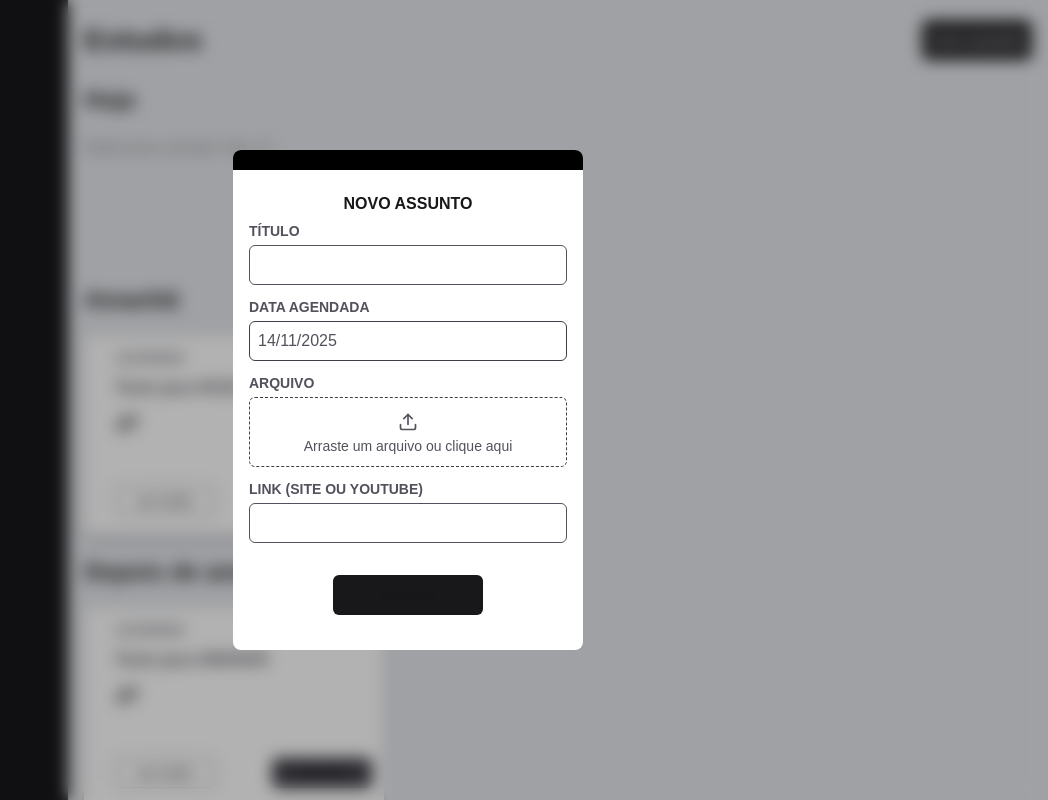
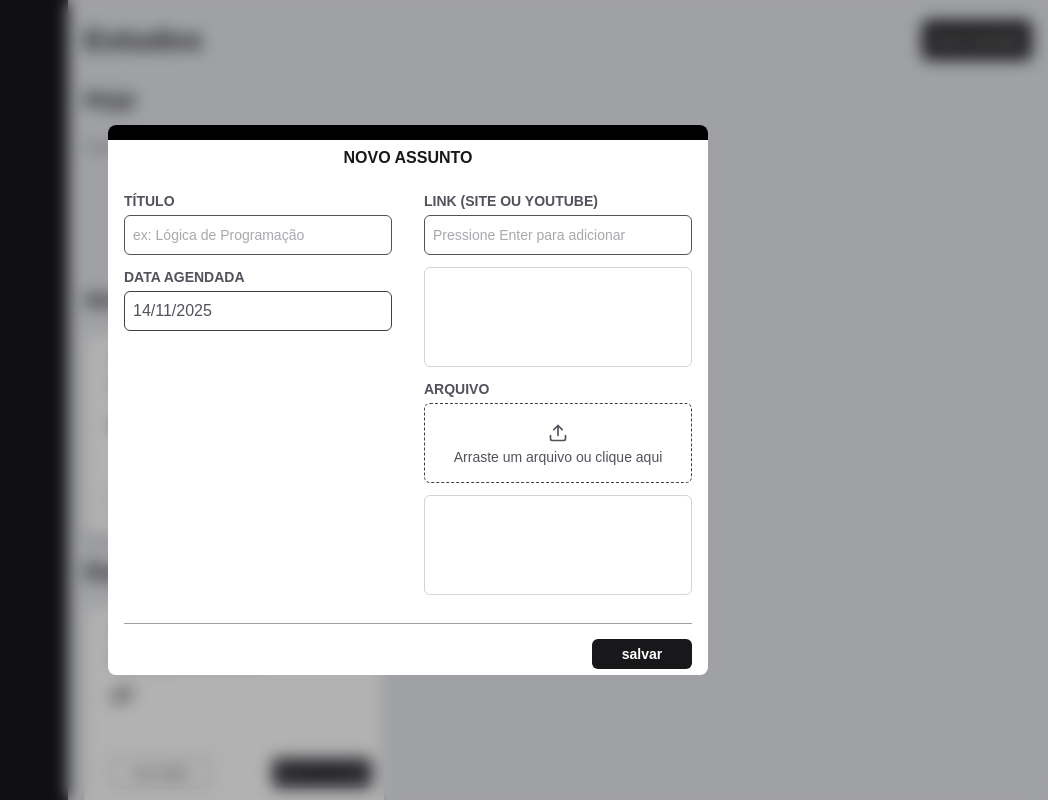
Before and after one commit to kelsmartins/projeto-studyo, a Next.js app in the folder app-estudos/: page / in a window 1280 px wide. Both pictures are taken after a click on the button "novo assunto". Shown: the whole page, without its empty margins (232-1280 px from the left). Built offline with nearby package versions, Linux system fonts and the light colour scheme.

Commit message:
mudança de card para paisagem + alteração state link de string para array de string + 2 ul que listam links e arquivos selecionados

```diff
--- a/app-estudos/app/page.tsx
+++ b/app-estudos/app/page.tsx
@@ -20,7 +20,7 @@ export default function Home() {
   }
 
   // hospedando imagens em servidor online (banco de dados nao guarda arquivos) - CLOUDINARY
-  async function handleSaveNewCard(title: string, date: Date, files?: File[], link?: string ) {
+  async function handleSaveNewCard(title: string, date: Date, files?: File[], links?: string[] ) {
 
       // se enviou arquivo  (INICIO)
       const uploadedUrls: string[] = []; // teste
@@ -50,7 +50,7 @@ export default function Home() {
           id: newId,
           dataAgendada: date,
           assunto: title,
-          linkFonteDigital: link,
+          linkFonteDigital: links,
           arquivosFonteDigital: uploadedUrls
         })
       } catch (error) {
@@ -77,7 +77,7 @@ export default function Home() {
         </div>
       </div>
       {newCardVisible &&
-        <NovoCard handleCloseNewCard={handleCloseNewCard} handleSaveNewCard={(title, date, files, link) => handleSaveNewCard(title, date, files, link)}/>}
+        <NovoCard handleCloseNewCard={handleCloseNewCard} handleSaveNewCard={(title, date, files, links) => handleSaveNewCard(title, date, files, links)}/>}
     </div>
   );
 }
--- a/app-estudos/components/carddetalhado.tsx
+++ b/app-estudos/components/carddetalhado.tsx
@@ -8,11 +8,11 @@ type Props = {
     cardData: {
         title: string,
         date: Date,
-        link?: string,
+        link?: string[],
         files?: File[]
     };
     closeDetails: () => void;
-    getFields: (updatedTitle: string, updatedDate: Date, updatedLink?: string, updatedFiles?: File[]) => void;
+    getFields: (updatedTitle: string, updatedDate: Date, updatedLink?: string[], updatedFiles?: File[]) => void;
     handleUpdateCard: () => void;
 }
 
@@ -34,7 +34,7 @@ export function CardDetalhado({cardData, closeDetails, getFields, handleUpdateCa
 
     return (
         <div className="w-full h-full bg-black/30 fixed inset-0 flex items-center justify-center z-50 backdrop-blur-sm" onClick={closeDetails}>
-            <main className="w-[350px] h-[500px] bg-white flex flex-col rounded-lg shadow-xl shadow-zinc-400" onClick={e => e.stopPropagation()}>
+            <main className="w-[600px] h-[500px] bg-white flex flex-col rounded-lg" onClick={e => e.stopPropagation()}>
 
                 <TopCategoryComponent /> {/*  span do contexto/materia/categoria */}
                 <section className="flex-1 flex flex-col p-4"> {/*  div p restante dos elementos terem p-4  */}
--- a/app-estudos/components/categorycomponent.tsx
+++ b/app-estudos/components/categorycomponent.tsx
@@ -1,12 +1,12 @@
 'use client'
 export function TopCategoryComponent(){
     return (
-        <span className="bg-black h-[20px] w-full rounded-t-lg"></span>
+        <span className="bg-black h-[15px] w-full rounded-t-lg"></span>
     )
 }
 
 export function LeftCategoryComponent(){
     return (
-        <span className="bg-white w-[20px] h-full rounded-l-lg"></span>
+        <span className="bg-white w-[15px] h-full rounded-l-lg"></span>
     )
 }
--- a/app-estudos/components/dropzonecomponent.tsx
+++ b/app-estudos/components/dropzonecomponent.tsx
@@ -19,7 +19,7 @@ export const DropzoneComponent = ({getSelectedFiles}: Props) => {
 
 
     return (
-        <div className='w-full h-[70px] border border-dashed rounded-md border-zinc-700 mb-3 flex flex-col justify-center items-center' {...getRootProps()}>
+        <div className='w-full h-[80px] border border-dashed rounded-md border-zinc-700 mb-3 flex flex-col justify-center items-center' {...getRootProps()}>
             <input {...getInputProps()}/>
             <FiUpload className='text-zinc-600 size-5 my-1'/>
             <p className='text-zinc-600 text-sm'>Arraste um arquivo ou clique aqui</p>
--- a/app-estudos/components/novocard.tsx
+++ b/app-estudos/components/novocard.tsx
@@ -3,17 +3,19 @@ import { Button } from "./button"
 import { DatePickerComponent } from "./datepicker"
 import { TopCategoryComponent } from "./categorycomponent"
 import { DropzoneComponent } from "./dropzonecomponent"
+import { FaLink, FaFilePdf, FaBucket } from 'react-icons/fa6'
 
 type Props = {
     handleCloseNewCard: () => void;
-    handleSaveNewCard: (title: string, date: Date, files?: File[], link?: string) => void;
+    handleSaveNewCard: (title: string, date: Date, files?: File[], links?: string[]) => void;
 }
 
 export function NovoCard({handleCloseNewCard, handleSaveNewCard}: Props) {
 
     const [title, setTitle] = useState('');
     const [date, setDate] = useState(new Date())
-    const [link, setLink] = useState('');
+    const [selectedLinks, setSelectedLinks] = useState<string[]>([]);
+    const [inputLink, setInputLink] = useState('')
     const [selectedFiles, setSelectedFiles] = useState<File[]>([]);
 
 
@@ -22,11 +24,11 @@ export function NovoCard({handleCloseNewCard, handleSaveNewCard}: Props) {
     }
 
     function atLeastTwoFilledFields(){
-        if(title != '' && link != '' && selectedFiles){
+        if(title != '' && selectedLinks && selectedFiles){
             return true;
-        } else if(title != '' && link != '' && !selectedFiles){
+        } else if(title != '' && selectedLinks && !selectedFiles){
             return true;
-        } else if(title != '' && link == '' && selectedFiles){
+        } else if(title != '' && selectedLinks && selectedFiles){
             return true;
         } else {
             return false;
@@ -35,11 +37,11 @@ export function NovoCard({handleCloseNewCard, handleSaveNewCard}: Props) {
 
     function isFieldsEmpty(){
 
-        if(title =='' && link == '' && !selectedFiles){
+        if(title =='' && selectedLinks && !selectedFiles){
             alert('titulo e uma fonte digital obrigatorios')
-        } else if(link == '' && !selectedFiles){
+        } else if(selectedLinks && !selectedFiles){
             alert('adicione ao menos uma fonte digital')
-        } else if(title == '' && (link != '' || selectedFiles)){
+        } else if(title == '' && (selectedLinks || selectedFiles)){
             alert('tem fonte digital mas nao tem titulo')
         }
 
@@ -47,7 +49,7 @@ export function NovoCard({handleCloseNewCard, handleSaveNewCard}: Props) {
 
     function handleClick(){
         if(atLeastTwoFilledFields()){
-                handleSaveNewCard(title, date, selectedFiles, link ); // enviar esses parametros para o componente pai
+                handleSaveNewCard(title, date, selectedFiles, selectedLinks ); // enviar esses parametros para o componente pai
                 handleCloseNewCard();
         } else {
             isFieldsEmpty();
@@ -58,19 +60,30 @@ export function NovoCard({handleCloseNewCard, handleSaveNewCard}: Props) {
        setSelectedFiles(prev => [...prev, newFile]) // adicionar à lista existente
     }
 
+    function handleGetLinks(){
+        setSelectedLinks(prev => [...prev, inputLink])
+        setInputLink('')
+    }
+
+
+
     return (
         <div className="w-full h-full bg-black/30 fixed inset-0 flex items-center justify-center z-50 backdrop-blur-sm" onClick={handleCloseNewCard}>
-            <div className="w-[350px] h-[500px] bg-white flex flex-col rounded-lg" onClick={e => e.stopPropagation()}> {/* explicacao linha 52 */}
+            <main className="w-[600px] h-[550px] bg-white flex flex-col rounded-lg" onClick={e => e.stopPropagation()}> {/* explicacao linha 52 */}
 
+                <header className="flex flex-col justify-between h-15 w-full">
                     <TopCategoryComponent />
+                     <h2 className="w-full h-[35px] text-base flex items-center justify-center font-bold text-center uppercase text-zinc-900">novo assunto</h2> {/* 38 caracteres*/}
 
-                <div className="flex flex-col flex-1 p-4">
+                </header>
+                <section className="flex flex-row flex-1 justify-between items-center">
 
-                    <h2 className="w-full h-[35px] text-base flex items-center justify-center font-bold text-center uppercase text-zinc-900">novo assunto</h2> {/* 38 caracteres*/}
+                    <div className="w-[300px] h-full flex flex-col p-4">
 
                         <h3 className="mb-1 text-sm uppercase text-zinc-600 font-bold">título</h3>
                         <input type="text"
                             className="h-[40px] w-full border-1 border-zinc-600 rounded-md p-2 text-white text-sm mb-3 placeholder-italic text-zinc-600"
+                            placeholder="ex: Lógica de Programação"
                             value={title}
                             onChange={text => setTitle(text.target.value)}
                         />
@@ -78,31 +91,57 @@ export function NovoCard({handleCloseNewCard, handleSaveNewCard}: Props) {
                         <h3 className="mb-1 text-sm uppercase text-zinc-600 font-bold">data agendada</h3>
                         <DatePickerComponent onPick={handlePickDate} />
 
-                    <h3 className="mb-1 text-sm uppercase text-zinc-600 font-bold">Arquivo</h3>
-                    <DropzoneComponent getSelectedFiles={getSelectedFiles}/>
-                    {/* <div className="h-[60px] w-full border-1 border-zinc-700 rounded-md p-2 text-white text-sm mb-3"></div> */}
+                    </div>
+
+                    <div className="w-[300px] h-full flex flex-col p-4">
 
                         <h3 className="mb-1 text-sm uppercase text-zinc-600 font-bold">link (Site ou YouTube)</h3>
                         <input type="text"
                             className="h-[40px] w-full border border-zinc-600 rounded-md p-2 text-zinc-600 text-sm mb-3"
-                        value={link}
-                        onChange={text => setLink(text.target.value)}
+                            placeholder="Pressione Enter para adicionar"
+                            value={inputLink}
+                            onChange={e => setInputLink(e.target.value)}
+                            onKeyDown={e => {
+                                if(e.key === 'Enter'){ // so executar se tecla enter foi pressionada
+                                    handleGetLinks()
+                                }
+                            }}
                         />
+                        <ul className="w-full h-25 mb-3 rounded-md overflow-y-auto no-scrollbar border border-zinc-300 px-2">
+                            {
+                                selectedLinks && selectedLinks.length > 0 &&
+                                selectedLinks.map(link =>
+                                    <li className="w-full h-8 flex justify-start items-center gap-1 border-b border-b-zinc-300">
+                                        <FaLink  className="text-zinc-500 size-4 font-bold" />
+                                        <p className="text-xs text-zinc-600 truncate h-full w-[90%] flex justify-start items-center">{link}</p>
+                                        <FaBucket className="text-zinc-500 size-4 font-bold hover:text-red-400"/>
+                                    </li>)
+                            }
+                        </ul>
 
-                    {/* teste link2
-                    <h3 className="mb-1 text-sm uppercase text-zinc-600 font-bold">link (Site ou YouTube)</h3>
-                    <input type="text"
-                        className="h-[40px] w-full border border-zinc-600 rounded-md p-2 text-zinc-600 text-sm mb-3"
-                        value={link}
-                        onChange={text => setLink(text.target.value)}
-                    />
-                     teste link2 */}
-
-                    <Button style="bg-zinc-900 m-auto h-[40px] w-[150px] font-bold" title="concluir" onClick={handleClick}/>
+                        <h3 className="mb-1 text-sm uppercase text-zinc-600 font-bold">Arquivo</h3>
+                        <DropzoneComponent getSelectedFiles={getSelectedFiles}/>
+                        <ul className="w-full h-25 mb-3 rounded-md overflow-y-auto no-scrollbar border border-zinc-300 px-2">
+                            {
+                                selectedFiles && selectedFiles.length > 0 &&
+                                selectedFiles.map(file =>
+                                    <li className="w-full h-8 flex justify-start items-center gap-1 border-b border-b-zinc-300">
+                                        <FaFilePdf  className="text-zinc-500 size-4 font-bold" />
+                                        <p className="text-xs text-zinc-600 h-full w-[90%] flex justify-start items-center truncate">{file.name}</p>
+                                        <FaBucket className="text-zinc-500 size-4 font-bold hover:text-red-400"/>
+                                    </li>)
+                            }
+                        </ul>
 
                     </div>
-
+                </section>
+                <footer className="w-full h-[60px] flex flex-col justify-between px-4">
+                    <span className="w-full h-[4px] bg-zinc-400"></span>
+                    <div className="w-full h-50 flex justify-end items-center">
+                            <Button style="bg-zinc-900 text-white font-bold hover:bg-zinc-600" title="salvar" onClick={handleClick}/>
                     </div>
+                </footer>
+            </main>
         </div>
     )
 }
--- a/app-estudos/types/assuntotype.ts
+++ b/app-estudos/types/assuntotype.ts
@@ -5,6 +5,6 @@ export type AssuntoType = {
     dataAgendada: Date;
     assunto: string;
     contexto?: string;
-    linkFonteDigital?: string;
+    linkFonteDigital?: string[];
     arquivosFonteDigital?: File[]
 }
```
Also changed, not shown: app-estudos/components/card.tsx (+6 -6 lines), app-estudos/components/updatecard.tsx (+11 -7 lines), app-estudos/data/assuntos.ts (+6 -6 lines). Lines whose indentation alone changed are shown as unchanged.
